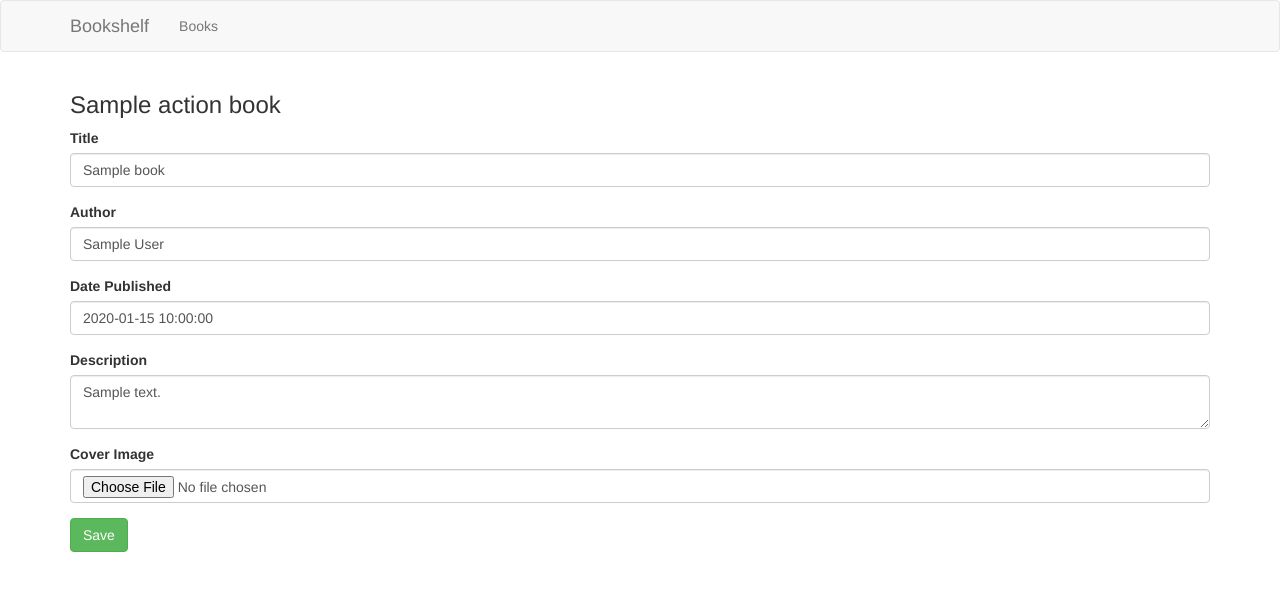
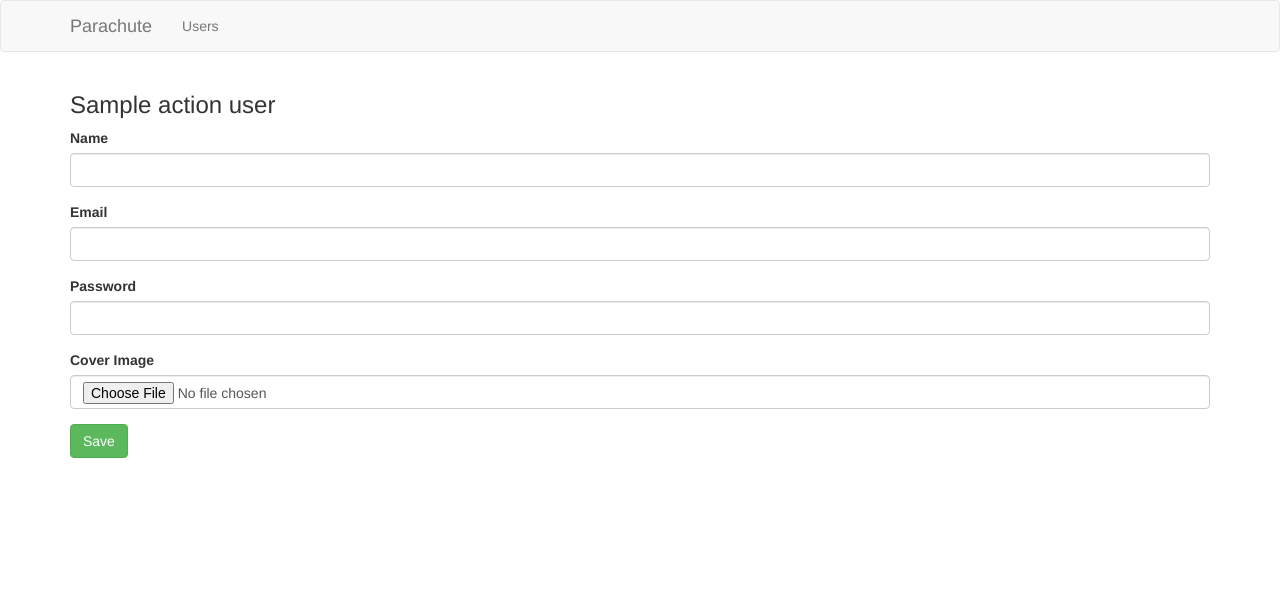
Before and after one commit to dgaeta/ReadySet_server, a Flask app: template PFSServer/templates/form.html in a window 1280 px wide. Shown: the top 591 px of the page. Run offline with Flask 2, Linux system fonts and the light colour scheme; the template is opened without the code that fills it: most values are stand-ins (such as "Sample title", 1, 10 or a date in 2020); some libraries are stand-ins or nearby versions.

Commit message:
user model working

```diff
--- a/PFSServer/__init__.py
+++ b/PFSServer/__init__.py
@@ -32,7 +32,7 @@ def create_app(config, debug=False, testing=False, config_overrides=None):
 
     # Register the Bookshelf CRUD blueprint.
     from .crud import crud
-    app.register_blueprint(crud, url_prefix='/books')
+    app.register_blueprint(crud, url_prefix='/users')
 
     # Add a default root route.
     @app.route("/")
--- a/PFSServer/templates/base.html
+++ b/PFSServer/templates/base.html
@@ -25,10 +25,10 @@
     <div class="navbar navbar-default">
       <div class="container">
         <div class="navbar-header">
-          <div class="navbar-brand">Bookshelf</div>
+          <div class="navbar-brand">Parachute</div>
         </div>
         <ul class="nav navbar-nav">
-          <li><a href="/books">Books</a></li>
+          <li><a href="/users">Users</a></li>
         </ul>
       </div>
     </div>
--- a/PFSServer/templates/form.html
+++ b/PFSServer/templates/form.html
@@ -18,29 +18,29 @@
 {% extends "base.html" %}
 
 {% block content %}
-<h3>{{action}} book</h3>
+<h3>{{action}} user</h3>
 
 <form method="POST" enctype="multipart/form-data">
 
   <div class="form-group">
-    <label for="title">Title</label>
-    <input type="text" name="title" id="title" value="{{book.title}}" class="form-control"/>
+    <label for="name">Name</label>
+    <input type="text" name="name" id="name" value="{{user.name}}" class="form-control"/>
   </div>
 
   <div class="form-group">
-    <label for="author">Author</label>
-    <input type="text" name="author" id="author" value="{{book.author}}" class="form-control"/>
+    <label for="email">Email</label>
+    <input type="email" name="email" id="email" value="{{user.email}}" class="form-control"/>
   </div>
 
   <div class="form-group">
-    <label for="publishedDate">Date Published</label>
-    <input type="text" name="publishedDate" id="publishedDate" value="{{book.publishedDate}}" class="form-control"/>
+    <label for="password">Password</label>
+    <input type="password" name="password" id="password" value="{{user.password}}" class="form-control"/>
   </div>
 
-  <div class="form-group">
+  <!-- <div class="form-group">
     <label for="description">Description</label>
-    <textarea name="description" id="description" class="form-control">{{book.description}}</textarea>
-  </div>
+    <textarea name="description" id="description" class="form-control">{{user.description}}</textarea>
+  </div> -->
 
   <div class="form-group">
     <label for="image">Cover Image</label>
@@ -49,7 +49,7 @@
 
   <div class="form-group hidden">
     <label for="imageUrl">Cover Image URL</label>
-    <input type="text" name="imageUrl" id="imageUrl" value="{{book.imageUrl}}" class="form-control"/>
+    <input type="text" name="imageUrl" id="imageUrl" value="{{user.imageUrl}}" class="form-control"/>
   </div>
 
   <button type="submit" class="btn btn-success">Save</button>
```
Also changed, not shown: PFSServer/crud.py (+19 -19 lines), PFSServer/templates/list.html (+10 -10 lines), PFSServer/templates/view.html (+15 -15 lines).
